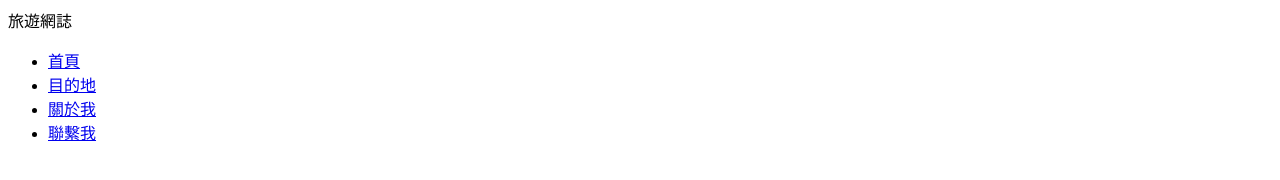
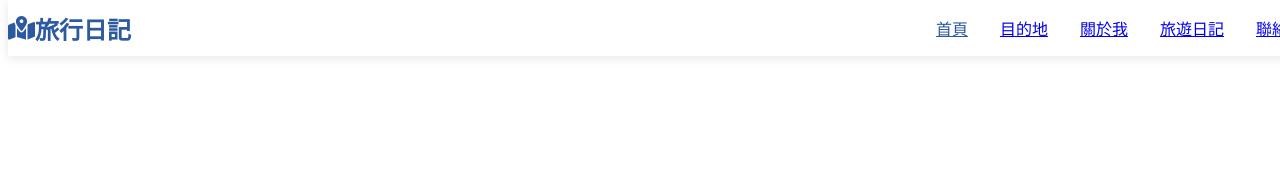
Before and after one commit to keningfree/travel, a plain HTML site: page index.html in a window 1280 px wide. Drawn offline with Linux system fonts and the light colour scheme.

Commit message:
Update index.html

```diff
--- a/index.html
+++ b/index.html
@@ -4,16 +4,52 @@
     <meta charset="UTF-8">
     <meta name="viewport" content="width=device-width, initial-scale=1.0">
     <title>旅遊網誌</title>
+    <link rel="stylesheet" href="https://cdnjs.cloudflare.com/ajax/libs/font-awesome/6.0.0/css/all.min.css">
+
+    <style>
+        #header {
+            background: #fff;
+            box-shadow: 0 2px 10px rgba(0,0,0,0.1);
+            position: fixed;
+            width: 100%;
+            top: 0;
+            z-index: 1000;
+            display: flex;
+            justify-content: space-between;
+        }
+
+        .logo {
+            display: flex;
+            align-items: center;
+            font-size: 1.5rem;
+            font-weight: 700;
+            color: #2c5aa0;
+        }
+
+        .nav-menu {
+            display: flex;
+            list-style: none;
+            gap: 2rem;
+        }
+
+        .nav-link:hover, .nav-link.active {
+            color: #2c5aa0;
+        }
+    </style>
 </head>
 <body>
-    <header>
-      <div>旅遊網誌</div>
+    <header id="header">
+      <div class="logo">
+        <i class="fas fa-map-marked-alt"></i>
+        <span>旅行日記</span>
+      </div>
       <nav>
-        <ul>
-          <li><a href="index.html">首頁</a></li>
-          <li><a href="dst.html">目的地</a></li>
-          <li><a href="about.html">關於我</a></li>
-          <li><a href="contact.html">聯繫我</a></li>
+        <ul class="nav-menu">
+            <li class="nav-item"><a href="index.html" class="nav-link active">首頁</a></li>
+            <li class="nav-item"><a href="destinations.html" class="nav-link">目的地</a></li>
+            <li class="nav-item"><a href="about.html" class="nav-link">關於我</a></li>
+            <li class="nav-item"><a href="blog.html" class="nav-link">旅遊日記</a></li>
+            <li class="nav-item"><a href="contact.html" class="nav-link">聯絡</a></li>
         </ul>
       </nav>
     </header>
```
